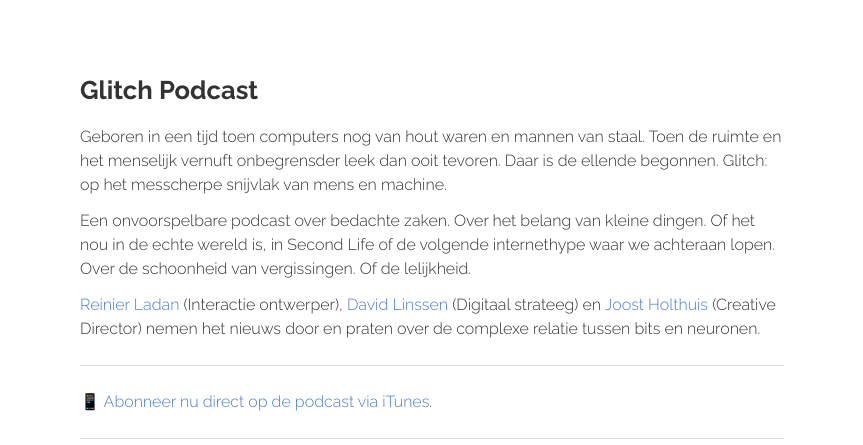
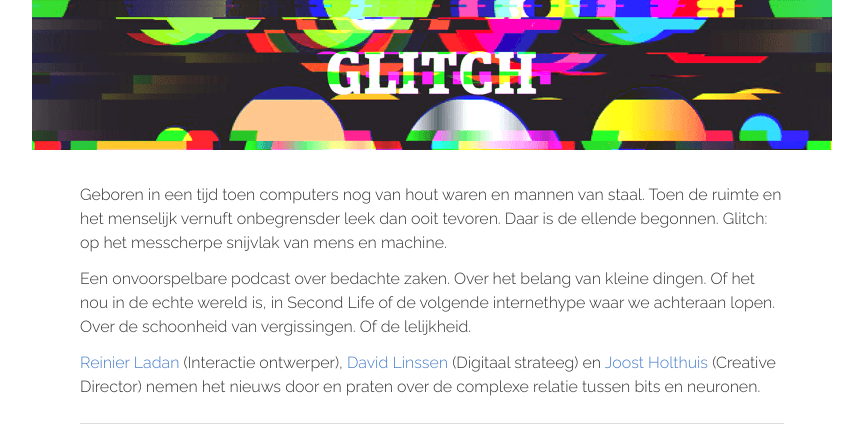
Before and after one commit to reinier/glitch, a plain HTML site: page index.html in a window 1280 px wide. Shown: the top 445 px of the page, without its empty margins (208-1071 px from the left). Drawn offline with Linux system fonts and the light colour scheme.

Commit message:
Update 2016-03-04T08:59:22.588Z

```diff
--- a/styles/main.css
+++ b/styles/main.css
@@ -194,9 +194,12 @@ picture {
 
 h1 {
   font-size: 1.6em;
-  margin-top: 2em; }
+  display: none; }
 
 section[role="main"] {
   max-width: 48em;
-  padding: 1em 2em;
+  padding: 175px 2em 1em 2em;
   margin: 0 auto; }
+
+body {
+  background: #fff url("../assets/images/glitch-background.png") no-repeat center top; }
```
Also changed, not shown: assets/images/glitch-background.png (added).
